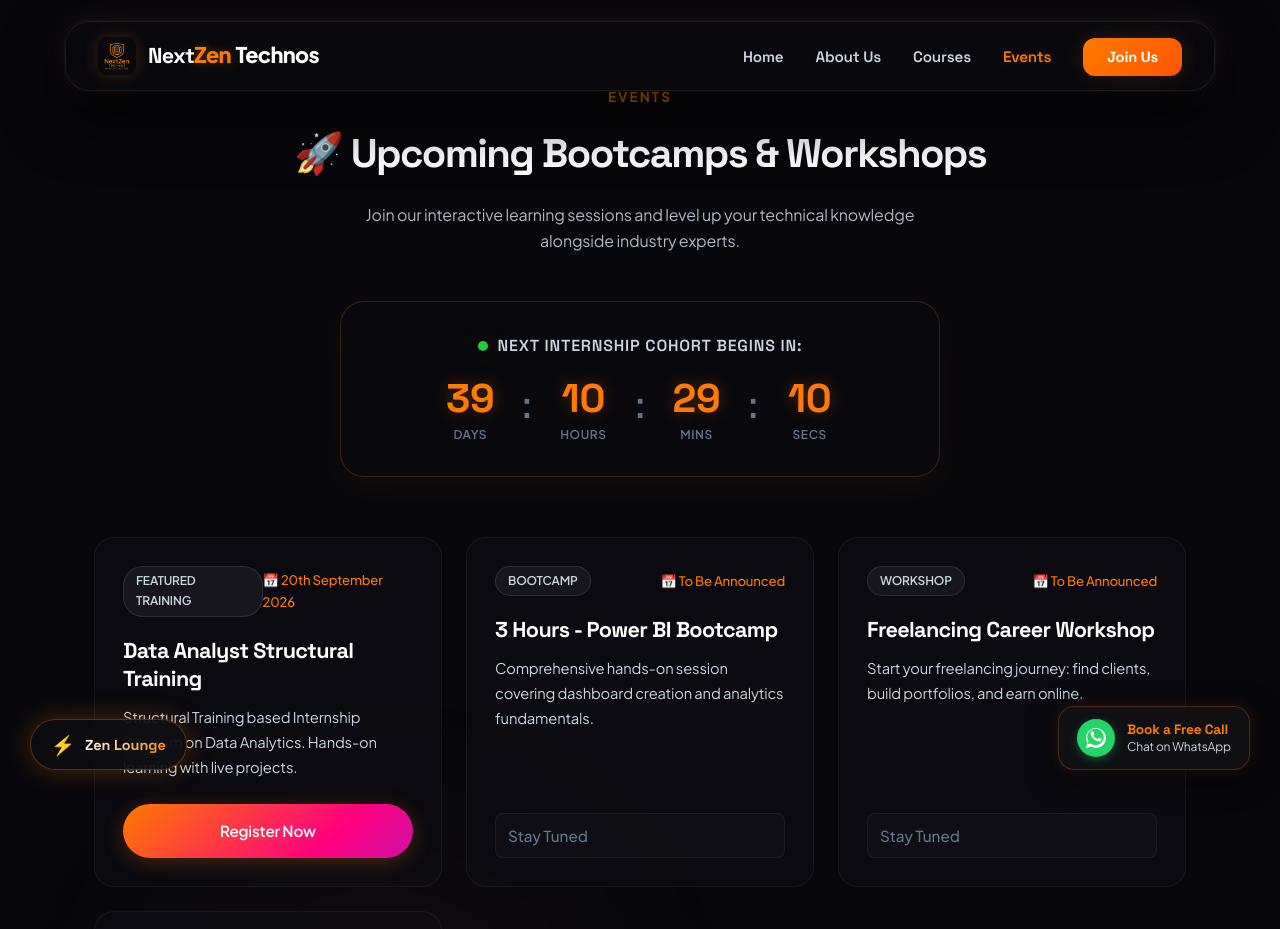
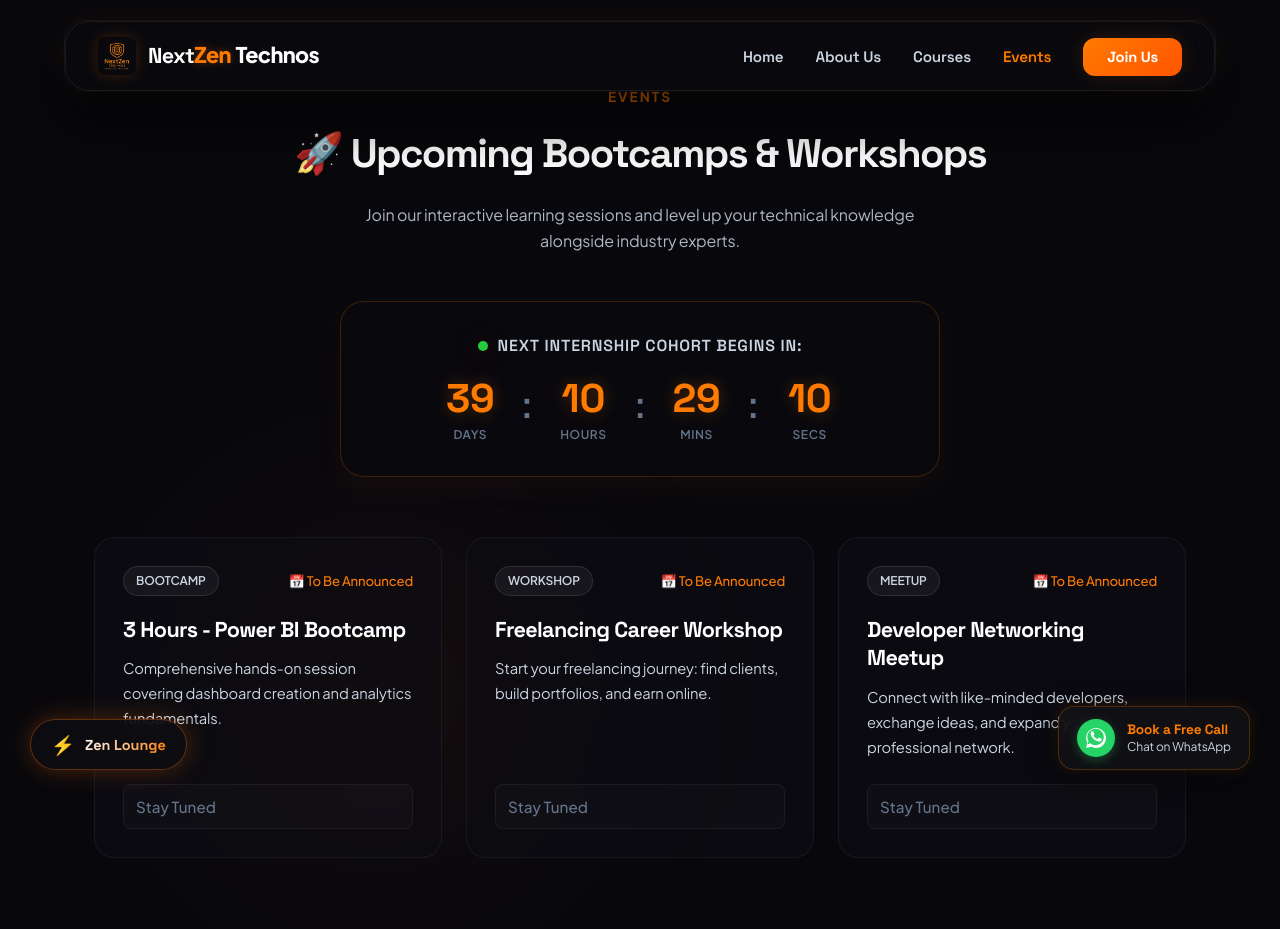
Before and after one commit to nextzentechnos-lang/nextzentechnoswebsite, a React (Vite) app: page /events in a window 1280 px wide. Shown: the top 929 px of the page. Built offline with nearby package versions, Linux system fonts and the light colour scheme.

Commit message:
Remove Data Analyst Structural Training event

```diff
--- a/src/components/Events.jsx
+++ b/src/components/Events.jsx
@@ -75,14 +75,6 @@
 
   const eventList = [
     {
-      title: "Data Analyst Structural Training",
-      desc: "Structural Training based Internship Program on Data Analytics. Hands-on learning with live projects.",
-      date: "📅 20th September 2026",
-      badge: "Featured Training",
-      link: "https://docs.google.com/forms/d/e/1FAIpQLSdITbmQojk8VoROk-qmApLIkIlF1zkoZ5FH5wxI3d86ChMqNg/viewform?usp=dialog",
-      btnText: "Register Now"
-    },
-    {
       title: "3 Hours - Power BI Bootcamp",
       desc: "Comprehensive hands-on session covering dashboard creation and analytics fundamentals.",
       date: "📅 To Be Announced",
```
